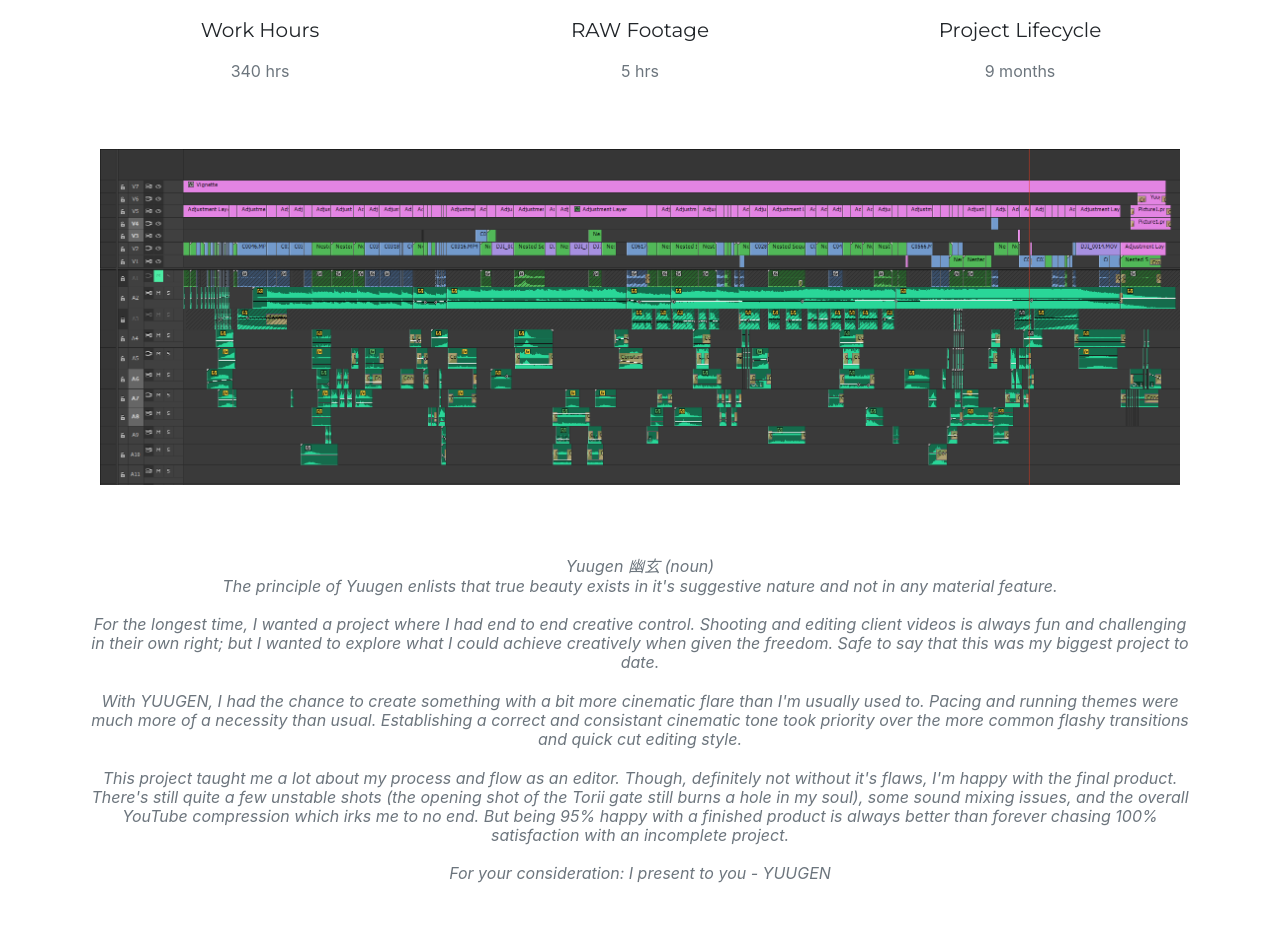
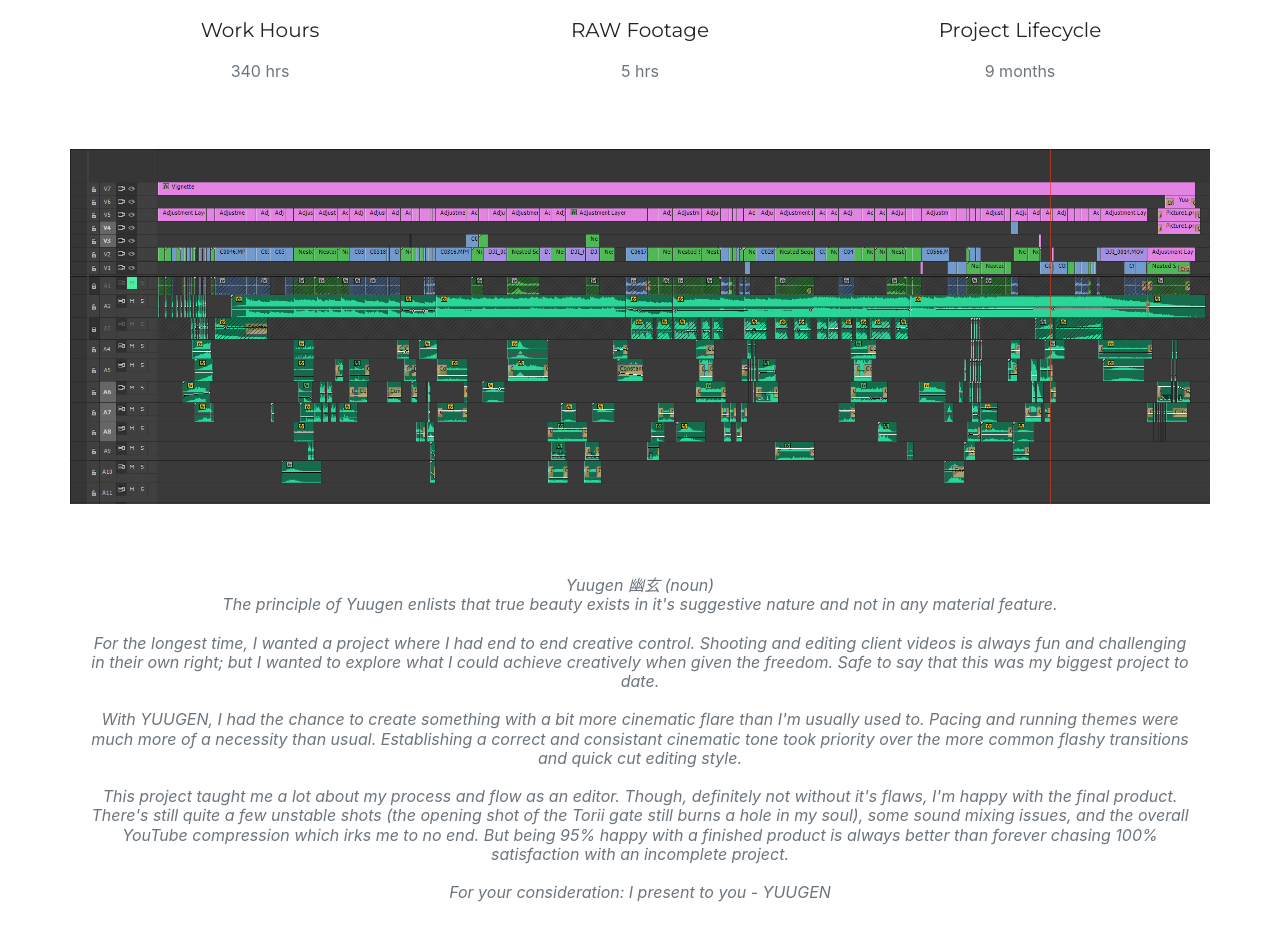
Before and after one commit to lemon-milk/lemon-milk.github.io, a website with bundled scripts: page Yuugen.html in a window 1280 px wide. Shown: the part 1822-2761 px from the top of the page. Built offline with nearby package versions, Linux system fonts and the light colour scheme; a web font is replaced by a local one.

Commit message:
updated timeline div

```diff
--- a/Yuugen.html
+++ b/Yuugen.html
@@ -123,7 +123,7 @@
         </div>
       </div><br/><br/>
 
-      <div class="col-lg-12 text-center">
+      <div class="row">
         <img src="img/timelines/japan.png" alt="YUUGEN Timeline" width=100% height=auto>
       </div>
       <br/><br/><br>
```
